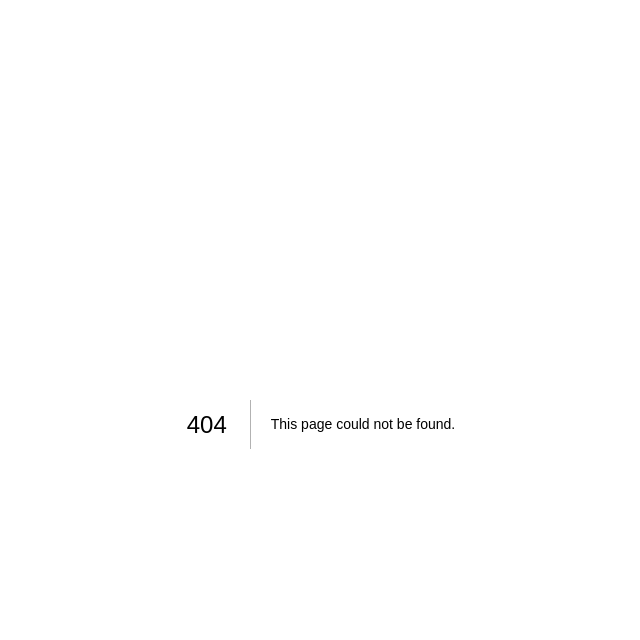
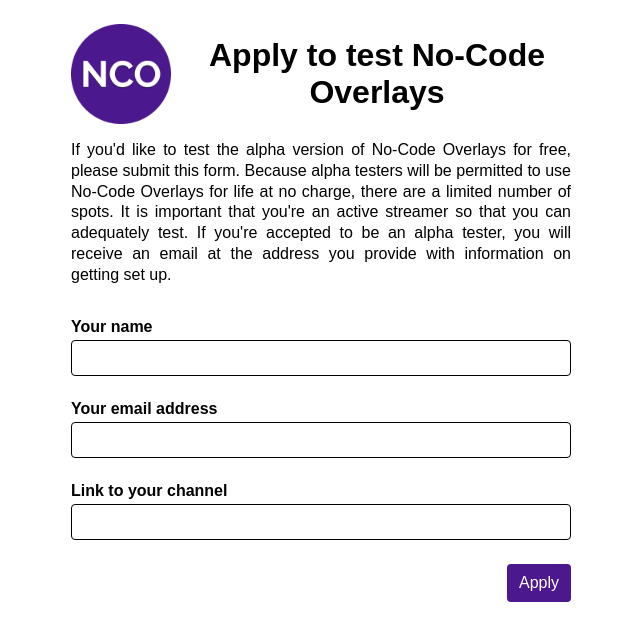
Before and after one commit to NoCodeOverlays/nocodeoverlays.com, a Next.js app: page /apply in a window 1280 px wide. Before the commit this address had no page. Shown: the top 640 px of the page, without its empty margins (319-959 px from the left). Built offline with nearby package versions, Linux system fonts and the light colour scheme.

Commit message:
Adding apply and thanks page

```diff
--- /dev/null
+++ b/pages/apply/index.js
@@ -0,0 +1,61 @@
+import Head from 'next/head';
+
+const ApplyPage = () => (
+  <>
+    <Head>
+      <title>No-Code Overlays | Apply</title>
+      <meta name="viewport" content="width=device-width, initial-scale=1.0" />
+    </Head>
+    <main style={{ textAlign: 'center', maxWidth: 500, margin: '0 auto' }}>
+      <div
+        style={{
+          display: 'flex',
+          justifyContent: 'space-between',
+          alignItems: 'center',
+          marginBottom: 16,
+        }}
+      >
+        <img
+          src="/nco-logo-round.png"
+          width="100"
+          height="100"
+          style={{ marginRight: 12 }}
+        />
+        <h1>Apply to test No-Code Overlays</h1>
+      </div>
+      <p
+        style={{ lineHeight: '1.3rem', textAlign: 'justify', marginBottom: 32 }}
+      >
+        If you'd like to test the alpha version of No-Code Overlays for free,
+        please submit this form. Because alpha testers will be permitted to use
+        No-Code Overlays for life at no charge, there are a limited number of
+        spots. It is important that you're an active streamer so that you can
+        adequately test. If you're accepted to be an alpha tester, you will
+        receive an email at the address you provide with information on getting
+        set up.
+      </p>
+      <form
+        name="alpha-application"
+        method="POST"
+        data-netlify="true"
+        action="/apply/thanks"
+        style={{ textAlign: 'right' }}
+      >
+        <input type="hidden" name="form-name" value="alpha-application" />
+
+        <label htmlFor="name">Your name</label>
+        <input id="name" name="name" type="text" />
+
+        <label htmlFor="email">Your email address</label>
+        <input id="email" name="email" type="email" />
+
+        <label htmlFor="link">Link to your channel</label>
+        <input id="link" name="link" type="text" />
+
+        <button type="submit">Apply</button>
+      </form>
+    </main>
+  </>
+);
+
+export default ApplyPage;
--- a/stylesheets/global.scss
+++ b/stylesheets/global.scss
@@ -1,4 +1,4 @@
-@import "variables";
+@import 'variables';
 
 * {
   margin: 0;
@@ -22,3 +22,36 @@
     }
   }
 }
+
+label,
+input {
+  width: 100%;
+  display: block;
+  text-align: left;
+}
+
+label {
+  margin-bottom: 4px;
+  font-weight: bold;
+}
+
+input {
+  font-size: 1rem;
+  padding: 8px;
+  border: 1px solid black;
+  border-radius: 4px;
+  margin-bottom: 24px;
+}
+
+button {
+  font-size: 1rem;
+  padding: 10px 12px;
+  background-color: #4c188e;
+  color: white;
+  border: none;
+  border-radius: 4px;
+
+  &:hover {
+    cursor: pointer;
+  }
+}
--- a/stylesheets/pages.module.scss
+++ b/stylesheets/pages.module.scss
@@ -49,7 +49,8 @@
             list-style: none;
 
             li {
-              display: inline-block;
+              display: block;
+              margin-bottom: 8px;
 
               a {
                 text-decoration: underline;
```
Also changed, not shown: pages/apply/thanks.js (added, +26 -0 lines), pages/index.js (+12 -7 lines).
